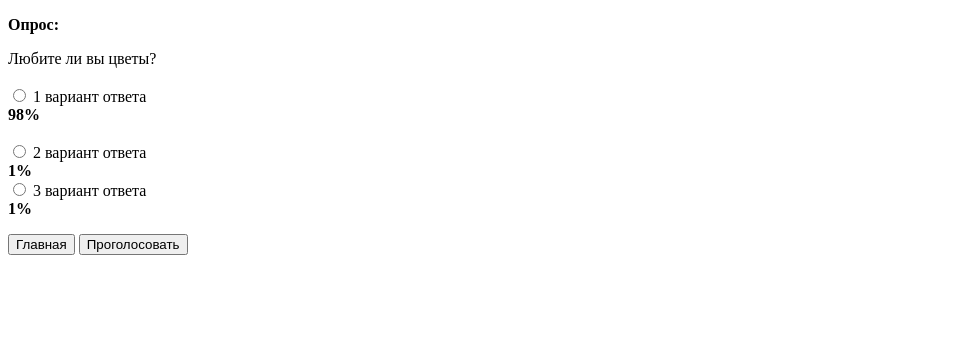
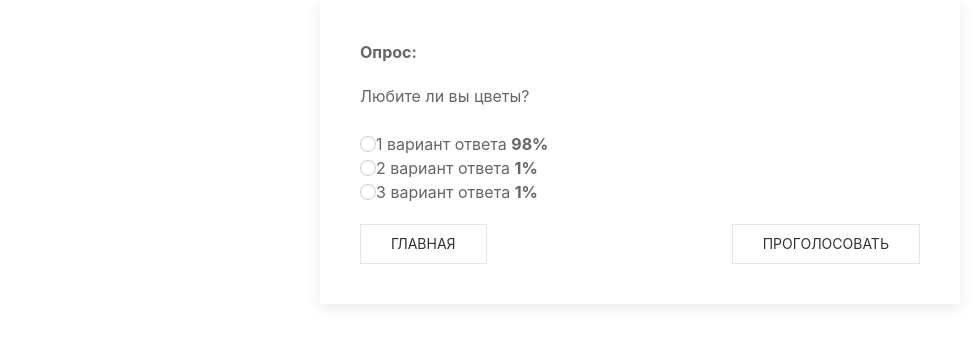
Before and after one commit to tkachukds/AnonymousPoll, a plain HTML site: page index 2.html in a window 1280 px wide. Shown: the whole page, without its empty margins (0-975 px from the left). Drawn offline with Linux system fonts and the light colour scheme.

Commit message:
connected design

```diff
--- a/css/css.css
+++ b/css/css.css
@@ -1,4 +1,7 @@
-.center{
-    text-align: center;
-    margin: 50%;
+.knopki{
+    display: flex;
+    justify-content: space-between;
 }
+
+
+}
--- a/index 2.html
+++ b/index 2.html
@@ -1,22 +1,39 @@
 <!DOCTYPE html>
 <html lang="ru">
 <head>
-    <meta charset="UTF-8">
-    <meta http-equiv="X-UA-Compatible" content="IE=edge">
-    <meta name="viewport" content="width=device-width, initial-scale=1.0">
     <title>AnonymousPoll</title>
+    <meta charset="utf-8">
+    <meta name="viewport" content="width=device-width, initial-scale=1">
+    <link rel="stylesheet" href="css/uikit.min.css" />
+    <link rel="stylesheet" href="css/css.css" />
+    <script src="js/uikit.min.js"></script>
+    <script src="js/uikit-icons.min.js"></script>
 </head>
 <body>
+<div class="uk-margin">
+<div class="uk-margin-auto uk-margin-auto-vertical uk-width-1-2@s uk-card uk-card-default uk-card-body">
+
     <p ><b>Опрос:</b><Br> </p>
 
            <div class="poll">Любите ли вы цветы?</div> <br>
 
-        <input type="radio" name="browser" value="1"> 1 вариант ответа <div class "answered"><b>98%</b></div><Br>
-        <input type="radio" name="browser" value="2"> 2 вариант ответа<div class "answered"><b>1%</b><Br>
-        <input type="radio" name="browser" value="3"> 3 вариант ответа<div class "answered"><b>1%</b><Br>
+           <div class="uk-form-controls">
+            <label><input class="uk-radio" type="radio" name="radio1">1 вариант ответа <b>98%</b></label><Br>
+            <label><input class="uk-radio" type="radio" name="radio1">2 вариант ответа <b>1%</b></label><Br>
+            <label><input class="uk-radio" type="radio" name="radio1">3 вариант ответа <b>1%</b></label><Br>
+        </div>
 
-       <p><input type="submit" value="Главная">
-        <input type="reset" value="Проголосовать"></p>
-      </form>
+        <div class="uk-margin" >
+            <div class="knopki" >
+<button class="uk-button uk-button-default">Главная</button>
+<button class="uk-button uk-button-default">Проголосовать</button>
+        </div>
+    </div>
+
+
+</div>
+</div>
+      <script src="js/uikit-icons.js"></script>
+      <script src="js/uikit.js"></script>
 </body>
 </html>
```
Also changed, not shown: index.html (+8 -8 lines).
